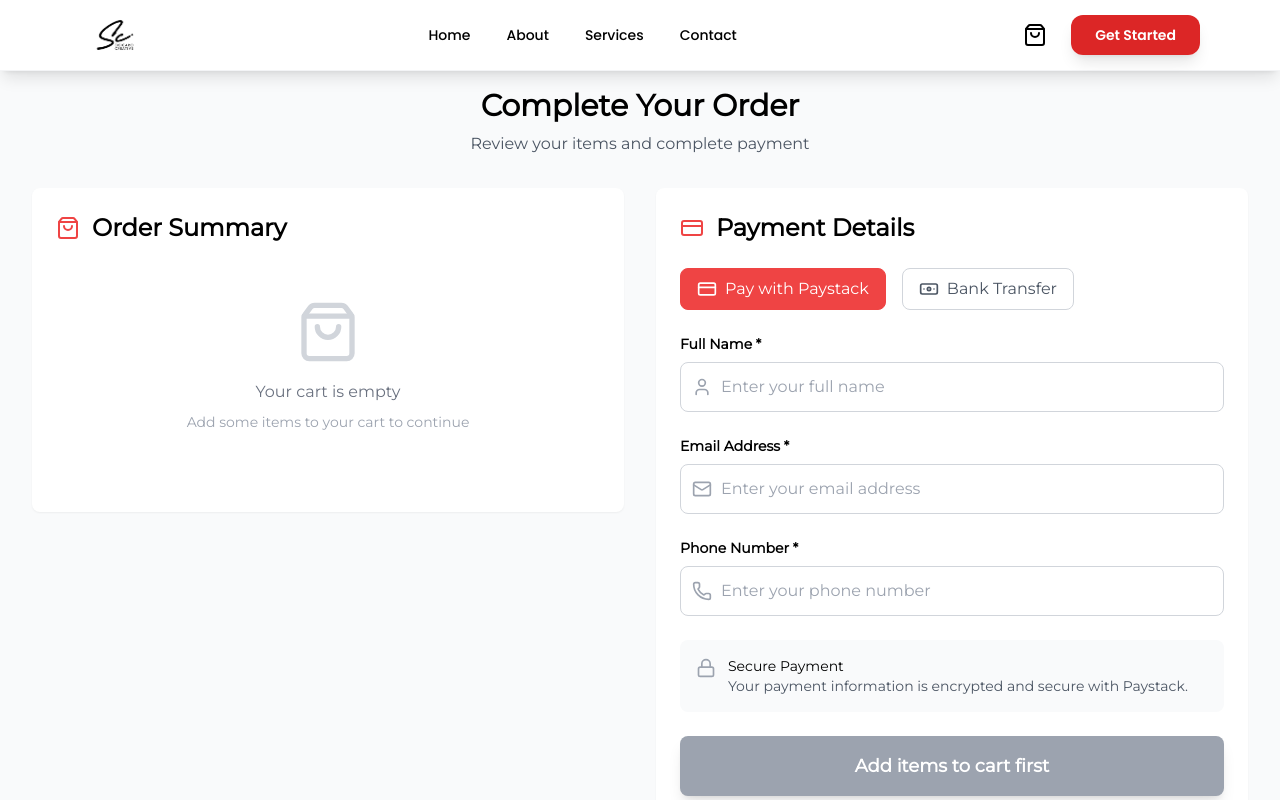
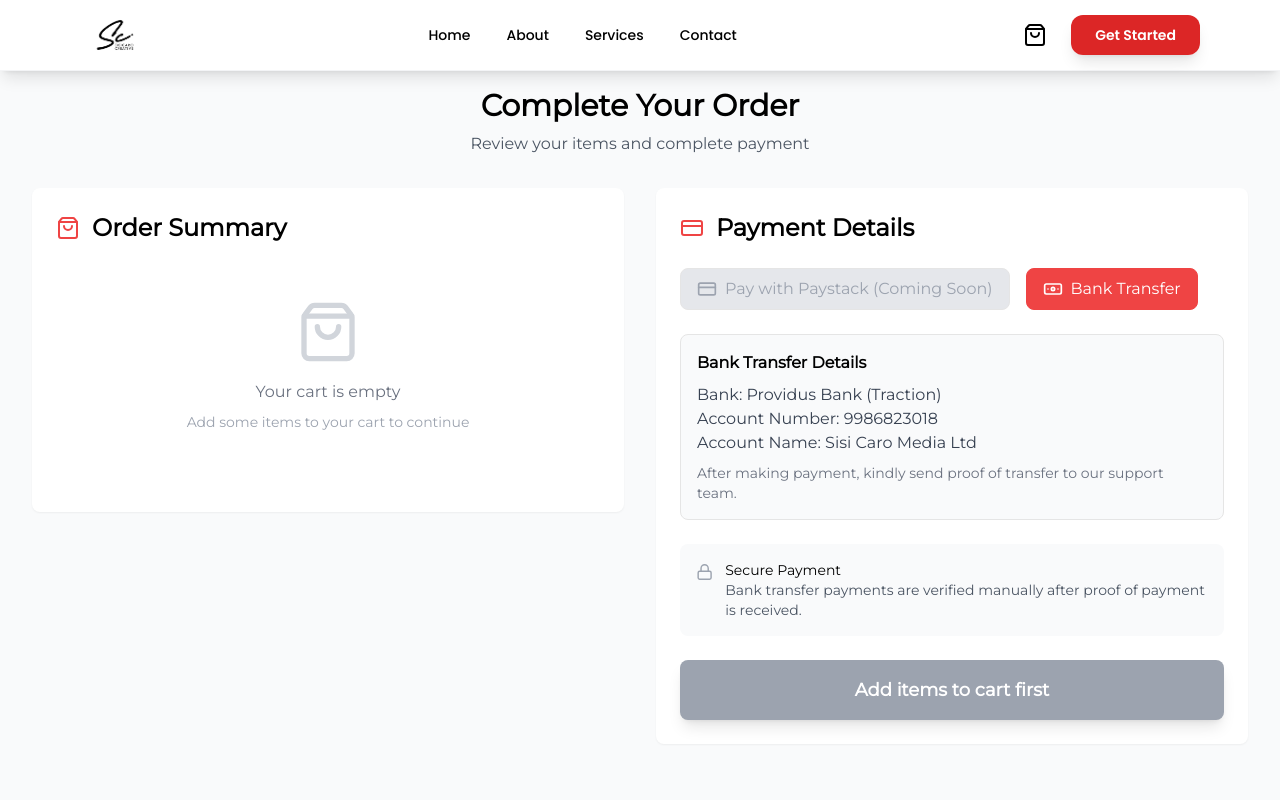
Before and after one commit to Gbolahan007/sisi-caro, a Next.js app: page /checkout in a window 1280 px wide. Shown: the top 800 px of the page. Built offline with nearby package versions, Linux system fonts and the light colour scheme; a web font is replaced by a local one.

Commit message:
updated paystack

```diff
--- a/app/checkout/PaymentForm.js
+++ b/app/checkout/PaymentForm.js
@@ -7,7 +7,7 @@ export const PaymentForm = ({ cartItems, total }) => {
   const [formData, setFormData] = useState({ name: "", email: "", phone: "" });
   const [errors, setErrors] = useState({});
   const [isLoading, setIsLoading] = useState(false);
-  const [paymentMethod, setPaymentMethod] = useState("paystack"); // default Paystack
+  const [paymentMethod, setPaymentMethod] = useState("bank");
 
   const handleInputChange = (e) => {
     const { name, value } = e.target;
@@ -70,7 +70,7 @@ export const PaymentForm = ({ cartItems, total }) => {
       }
     } else if (paymentMethod === "bank") {
       toast.success(
-        "Bank transfer selected. Please transfer to the details below."
+        "Bank transfer selected. Please transfer to the details above."
       );
     }
   };
@@ -84,18 +84,17 @@ export const PaymentForm = ({ cartItems, total }) => {
 
       {/* Payment Method Selector */}
       <div className="flex flex-col sm:flex-row sm:space-x-4 space-y-3 sm:space-y-0 mb-6">
+        {/* Paystack (disabled for now) */}
         <button
           type="button"
-          className={`flex items-center justify-center px-4 py-2 rounded-lg border ${
-            paymentMethod === "paystack"
-              ? "bg-red-500 text-white border-red-500"
-              : "border-gray-300 text-gray-600"
-          }`}
-          onClick={() => setPaymentMethod("paystack")}
+          disabled
+          className="flex items-center justify-center px-4 py-2 rounded-lg border bg-gray-200 text-gray-400 cursor-not-allowed"
         >
           <CreditCard className="w-5 h-5 mr-2" />
-          Pay with Paystack
+          Pay with Paystack (Coming Soon)
         </button>
+
+        {/* Bank Transfer */}
         <button
           type="button"
           className={`flex items-center justify-center px-4 py-2 rounded-lg border ${
@@ -111,8 +110,8 @@ export const PaymentForm = ({ cartItems, total }) => {
       </div>
 
       <div className="space-y-6">
-        {/* Only show form fields if Paystack is selected */}
-        {paymentMethod === "paystack" && (
+        {/* Paystack form is hidden for now (just remove && false later) */}
+        {paymentMethod === "paystack" && false && (
           <>
             {/* Full Name */}
             <div>
@@ -189,7 +188,7 @@ export const PaymentForm = ({ cartItems, total }) => {
           </>
         )}
 
-        {/* Bank Transfer Info (only if selected) */}
+        {/* Bank Transfer Info */}
         {paymentMethod === "bank" && (
           <div className="p-4 border rounded-lg bg-gray-50">
             <p className="font-semibold text-black mb-2">
@@ -247,7 +246,7 @@ export const PaymentForm = ({ cartItems, total }) => {
           ) : paymentMethod === "paystack" ? (
             <>Pay {formatCurrency(total)} with Paystack</>
           ) : (
-            <>Confirm Bank Transfer ({formatCurrency(total)})</>
+            <>Transfer ({formatCurrency(total)}) to the bank details above</>
           )}
         </button>
       </div>
```
